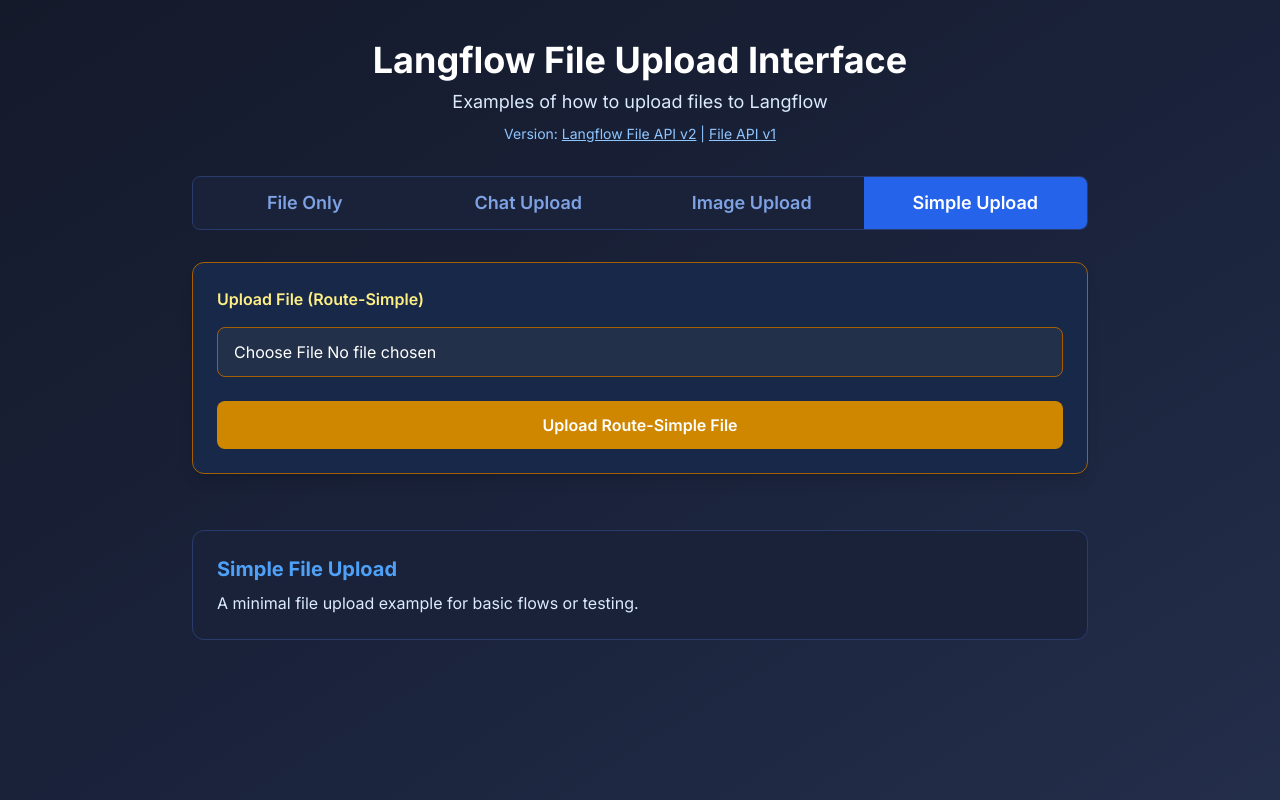
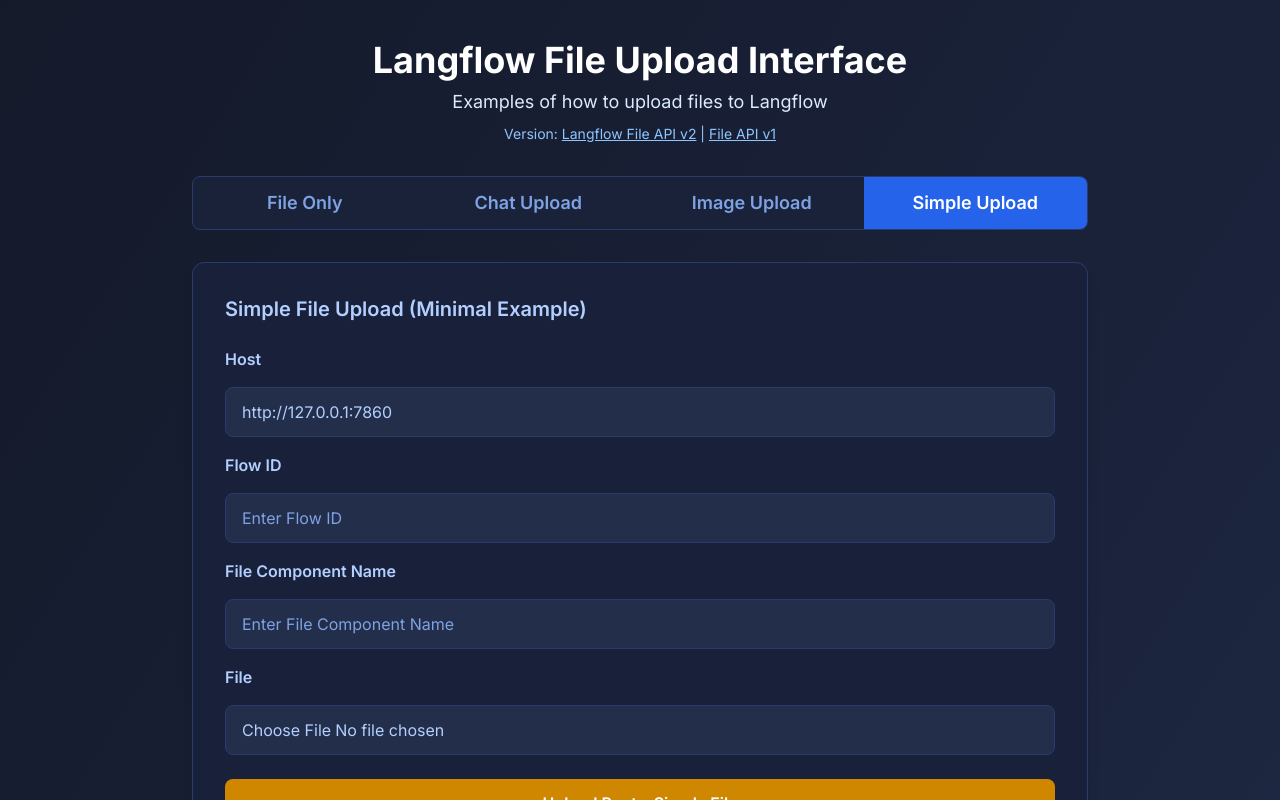
Before and after one commit to SonicDMG/langflow-file-upload-examples, a Next.js app: page / in a window 1280 px wide. Both pictures are taken after a click on the button "Simple Upload". Shown: the top 800 px of the page. Built offline with nearby package versions, Linux system fonts and the light colour scheme.

Commit message:
Updated the simple route component and added a full generated code example

```diff
--- a/src/app/api/route-simple/route.js
+++ b/src/app/api/route-simple/route.js
@@ -16,10 +16,22 @@
 };
 
 export async function POST(request) {
-  // Parse multipart/form-data coming from the frontend webui page.js and
-  // grab the file input from the form data
+  // Parse multipart/form-data
   let formData = await parseMultipartForm(request);
   let { tempPath, fileName, fileType } = getUploadedFile(formData);
+
+  // Get dynamic fields from form data
+  function getFieldValue(field, fallback = undefined) {
+    if (Array.isArray(field)) return (field[0] ?? fallback)?.trim?.() ?? fallback;
+    return field?.trim?.() ?? fallback;
+  }
+  const host = getFieldValue(formData.fields.host, 'http://127.0.0.1:7860');
+  const flowId = getFieldValue(formData.fields.flowId);
+  const fileComponentName = getFieldValue(formData.fields.fileComponentName);
+
+  if (!host || !flowId || !fileComponentName) {
+    return new Response(JSON.stringify({ error: 'Missing host, flowId, or fileComponentName' }), { status: 400 });
+  }
 
   // Restrict to allowed file types
   if (formData && formData.files && formData.files.file) {
@@ -30,25 +42,18 @@
     }
   }
 
-  // We'll need the file upload response and the uploaded file path
   let fileUploadResponse;
   let uploadedFilePath;
 
-  // If there is a file, upload it to Langflow file V2 API, preserving original filename
-  // Check https://docs.langflow.org/api/upload-user-file for the API and code example
+  // Upload file to Langflow V2 API
   if (tempPath) {
-    // Create a FormData object to send the file to the Langflow file API
     let data = new FormData();
-
-    // Create a read stream from the file and preserve the original filename
     let { stream, options } = createFileReadStream(tempPath, fileName);
     data.append('file', stream, options);
-
-    // Configure the request to the Langflow V2 file API
     let config = {
       method: 'post',
       maxBodyLength: Infinity,
-      url: 'http://127.0.0.1:7860/api/v2/files/',
+      url: `${host.replace(/\/$/, '')}/api/v2/files/`,
       headers: {
         'Content-Type': 'multipart/form-data',
         'Accept': 'application/json',
@@ -58,13 +63,13 @@
     };
     let uploadResponse = await axios.request(config);
     fileUploadResponse = uploadResponse.data;
-    console.log('fileUploadResponse', fileUploadResponse);
-    uploadedFilePath = fileUploadResponse?.path; // V2 API uses path
+    uploadedFilePath = fileUploadResponse?.path;
   }
 
+  // Build payload with dynamic fileComponentName
   let langflowPayload = {
     tweaks: {
-      'File-VMznN': { path: uploadedFilePath }
+      [fileComponentName]: { path: uploadedFilePath }
     }
   };
 
@@ -76,7 +81,8 @@
     body: JSON.stringify(langflowPayload)
   };
 
-  let response = await fetch('http://127.0.0.1:7860/api/v1/run/28eaf8b0-822a-4855-addd-f6dc73d051ba', options);
+  // Call Langflow run endpoint with dynamic host and flowId
+  let response = await fetch(`${host.replace(/\/$/, '')}/api/v1/run/${flowId}`, options);
   let data = await response.json();
   if (!response.ok) {
     return new Response(JSON.stringify(
--- a/src/app/components/RouteSimpleCard.js
+++ b/src/app/components/RouteSimpleCard.js
@@ -1,4 +1,6 @@
 import React, { useRef, useState } from "react";
+import { Prism as SyntaxHighlighter } from 'react-syntax-highlighter';
+import { atomDark } from 'react-syntax-highlighter/dist/esm/styles/prism';
 
 const TEXT_ACCEPTED_FILE_TYPES = ".txt,.pdf,.doc,.docx,.rtf,.csv,application/pdf,application/msword,application/vnd.openxmlformats-officedocument.wordprocessingml.document,application/rtf,text/plain,text/csv";
 const TEXT_ALLOWED_TYPES = [
@@ -11,6 +13,9 @@
 ];
 
 export default function RouteSimpleCard() {
+  const [host, setHost] = useState("http://127.0.0.1:7860");
+  const [flowId, setFlowId] = useState("");
+  const [fileComponentName, setFileComponentName] = useState("");
   const [simpleFile, setSimpleFile] = useState(null);
   const [simpleFileError, setSimpleFileError] = useState("");
   const [simpleFileResponse, setSimpleFileResponse] = useState(null);
@@ -20,6 +25,10 @@
   const handleSimpleFileSubmit = async (e) => {
     e.preventDefault();
     setSimpleFileResponse(null);
+    if (!host || !flowId || !fileComponentName) {
+      setSimpleFileError("Please provide Host, Flow ID, and File Component Name.");
+      return;
+    }
     if (!simpleFile) {
       setSimpleFileError("Please select a file to upload.");
       return;
@@ -27,6 +36,9 @@
     setSimpleFileError("");
     setSimpleFileLoading(true);
     const formData = new FormData();
+    formData.append('host', host);
+    formData.append('flowId', flowId);
+    formData.append('fileComponentName', fileComponentName);
     formData.append('file', simpleFile);
     try {
       const res = await fetch('/api/route-simple', {
@@ -45,14 +57,89 @@
     }
   };
 
+  // Construct endpoints using host
+  const safeHost = host || "http://127.0.0.1:7860";
+  const fileUploadEndpoint = flowId ? `${safeHost.replace(/\/$/, "")}/api/v2/files/` : `${safeHost.replace(/\/$/, "")}/api/v2/files/`;
+  const langflowRunEndpoint = flowId ? `${safeHost.replace(/\/$/, "")}/api/v1/run/${flowId}` : `${safeHost.replace(/\/$/, "")}/api/v1/run/<flowId>`;
+  // Use actual uploaded file path if available, otherwise placeholder
+  const uploadedFilePath = simpleFileResponse?.path || simpleFileResponse?.langflowFileUploadResponse?.path || "/path/to/uploaded/file";
+
+  const payloadPreview = JSON.stringify({
+    tweaks: {
+      [fileComponentName || 'File-Component-Name']: {
+        path: uploadedFilePath
+      }
+    }
+  }, null, 2);
+
+  // Full code snippet for file upload and Langflow call
+  const codeSnippet = `// 1. Upload the file to Langflow
+const file = /* your File object */;
+const fileForm = new FormData();
+fileForm.append('file', file);
+const uploadRes = await fetch('${fileUploadEndpoint}', {
+  method: 'POST',
+  body: fileForm
+});
+const uploadData = await uploadRes.json();
+const uploadedPath = uploadData.path;
+
+// 2. Call the Langflow run endpoint
+const payload = {
+  tweaks: {
+    '${fileComponentName || 'File-Component-Name'}': {
+      path: uploadedPath
+    }
+  }
+};
+const runRes = await fetch('${langflowRunEndpoint}', {
+  method: 'POST',
+  headers: { 'Content-Type': 'application/json' },
+  body: JSON.stringify(payload)
+});
+const runData = await runRes.json();
+console.log(runData);
+`;
+
   return (
-    <div className="bg-[#182848] rounded-xl shadow-lg p-6 border border-yellow-700">
+    <div className="bg-[#19213a] rounded-xl shadow-lg p-8 border border-[#2a3b6e]">
       <form className="flex flex-col gap-4" onSubmit={handleSimpleFileSubmit}>
-        <label htmlFor="simpleFile" className="font-semibold text-yellow-200">Upload File (Route-Simple)</label>
+        <h2 className="text-xl font-semibold text-[#b3cfff] mb-2">Simple File Upload (Minimal Example)</h2>
+        <label htmlFor="host" className="font-semibold text-[#b3cfff]">Host</label>
+        <input
+          id="host"
+          name="host"
+          type="text"
+          className="rounded-lg px-4 py-3 bg-[#232e4a] border border-[#2a3b6e] text-[#b3cfff] placeholder-[#7ea2e3]"
+          placeholder="http://127.0.0.1:7860"
+          value={host}
+          onChange={(e) => setHost(e.target.value)}
+        />
+        <label htmlFor="flowId" className="font-semibold text-[#b3cfff]">Flow ID</label>
+        <input
+          id="flowId"
+          name="flowId"
+          type="text"
+          className="rounded-lg px-4 py-3 bg-[#232e4a] border border-[#2a3b6e] text-[#b3cfff] placeholder-[#7ea2e3]"
+          placeholder="Enter Flow ID"
+          value={flowId}
+          onChange={(e) => setFlowId(e.target.value)}
+        />
+        <label htmlFor="fileComponentName" className="font-semibold text-[#b3cfff]">File Component Name</label>
+        <input
+          id="fileComponentName"
+          name="fileComponentName"
+          type="text"
+          className="rounded-lg px-4 py-3 bg-[#232e4a] border border-[#2a3b6e] text-[#b3cfff] placeholder-[#7ea2e3]"
+          placeholder="Enter File Component Name"
+          value={fileComponentName}
+          onChange={(e) => setFileComponentName(e.target.value)}
+        />
+        <label htmlFor="simpleFile" className="font-semibold text-[#b3cfff]">File</label>
         <input
           id="simpleFile"
           type="file"
-          className="rounded-lg px-4 py-3 bg-[#22304a] border border-yellow-700 cursor-pointer text-white"
+          className="rounded-lg px-4 py-3 bg-[#232e4a] border border-[#2a3b6e] cursor-pointer text-[#b3cfff]"
           ref={simpleFileInputRef}
           accept={TEXT_ACCEPTED_FILE_TYPES}
           onChange={(e) => {
@@ -70,18 +157,40 @@
         {simpleFileError && <p className="text-yellow-400 text-sm mt-1">{simpleFileError}</p>}
         <button
           type="submit"
-          className="mt-2 bg-yellow-600 hover:bg-yellow-700 transition-colors text-white font-semibold py-3 px-4 rounded-lg disabled:opacity-50 focus:outline-none focus:ring-2 focus:ring-yellow-500 focus:ring-offset-2 focus:ring-offset-[#182848]"
+          className="mt-2 bg-yellow-600 hover:bg-yellow-700 transition-colors text-white font-semibold py-3 px-4 rounded-lg disabled:opacity-50 focus:outline-none focus:ring-2 focus:ring-yellow-500 focus:ring-offset-2 focus:ring-offset-[#19213a]"
           disabled={simpleFileLoading}
         >
           {simpleFileLoading ? (<span className="spinner" />) : "Upload Route-Simple File"}
         </button>
       </form>
+      <div className="mt-6 bg-[#232e4a] rounded-lg p-4 text-[#b3cfff] text-sm">
+        <div className="mb-2">
+          <span className="font-semibold text-[#eab308]">File Upload API Endpoint:</span>
+          <pre className="bg-[#19213a] rounded p-2 mt-1 overflow-x-auto">{fileUploadEndpoint}</pre>
+        </div>
+        <div className="mb-2">
+          <span className="font-semibold text-[#eab308]">Langflow Run API Endpoint:</span>
+          <pre className="bg-[#19213a] rounded p-2 mt-1 overflow-x-auto">{langflowRunEndpoint}</pre>
+        </div>
+        <div className="mb-2">
+          <span className="font-semibold text-[#eab308]">Langflow Run Payload:</span>
+          <SyntaxHighlighter language="json" style={atomDark} customStyle={{ borderRadius: '0.5rem', background: '#19213a', fontSize: '0.95em', padding: '1em', marginTop: '0.5em' }}>
+            {payloadPreview}
+          </SyntaxHighlighter>
+        </div>
+        <div>
+          <span className="font-semibold text-[#eab308]">Full Example Code:</span>
+          <SyntaxHighlighter language="javascript" style={atomDark} customStyle={{ borderRadius: '0.5rem', background: '#19213a', fontSize: '0.95em', padding: '1em', marginTop: '0.5em' }}>
+            {codeSnippet}
+          </SyntaxHighlighter>
+        </div>
+      </div>
       {simpleFileResponse && (
-        <div className="mt-6 bg-[#22304a] rounded-lg p-4">
-          <h2 className="text-lg font-semibold mb-2 text-yellow-400">Upload Response</h2>
-          <pre className="whitespace-pre-wrap break-all text-sm bg-[#182848] p-4 rounded-lg overflow-x-auto max-h-96 overflow-auto">
+        <div className="mt-6 bg-[#232e4a] rounded-lg p-4">
+          <h2 className="text-lg font-semibold mb-2 text-[#eab308]">Upload Response</h2>
+          <SyntaxHighlighter language="json" style={atomDark} customStyle={{ borderRadius: '0.5rem', background: '#19213a', fontSize: '0.95em', padding: '1em', marginTop: '0.5em', maxHeight: '24em', overflow: 'auto' }}>
             {JSON.stringify(simpleFileResponse, null, 2)}
-          </pre>
+          </SyntaxHighlighter>
         </div>
       )}
     </div>
```
